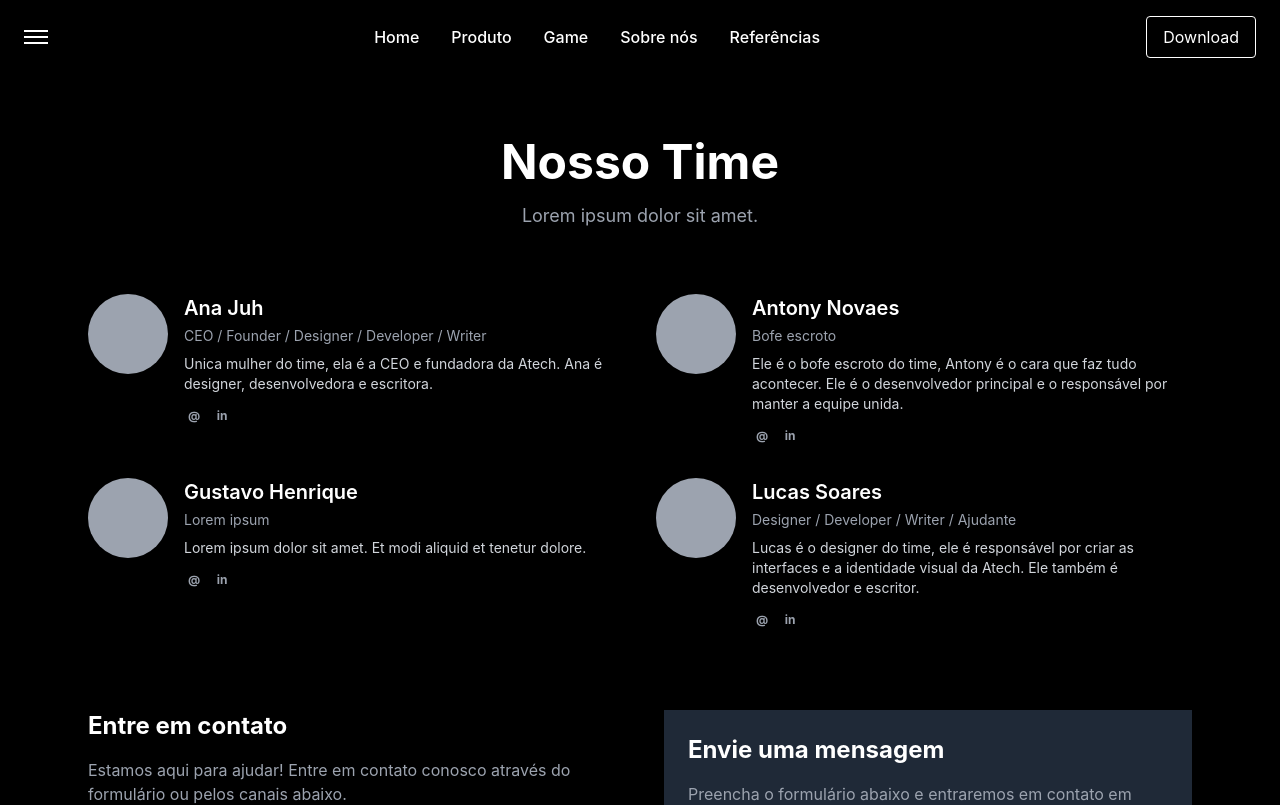
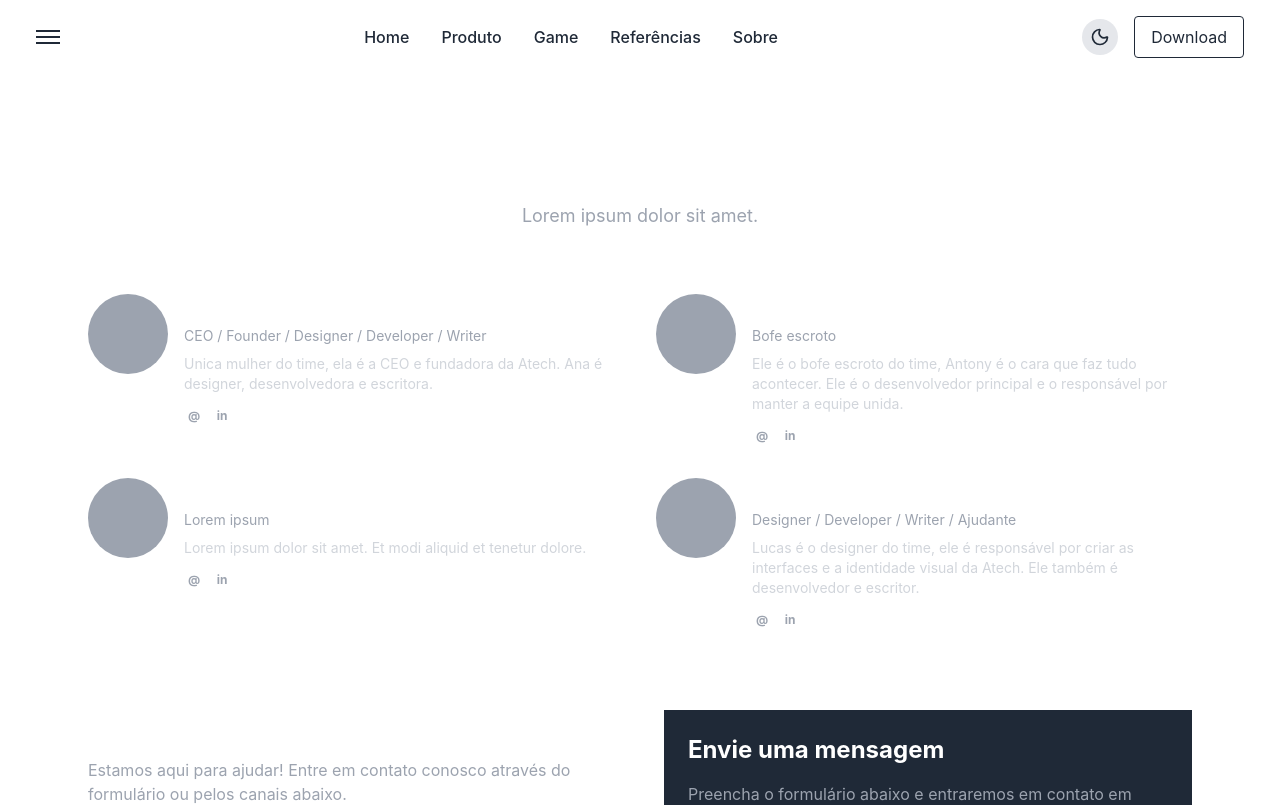
Before and after one commit to MasterMinado/TCC-PROJETO-SITE, a React (Vite) app: page /sobre in a window 1280 px wide. Shown: the top 805 px of the page. Built offline with nearby package versions, Linux system fonts and the light colour scheme.

Commit message:
Tentativa de um Botão claro e escuro.

```diff
--- a/package.json
+++ b/package.json
@@ -10,9 +10,9 @@
   },
   "dependencies": {
     "lucide-react": "^0.539.0",
-    "react": "^18.2.0",
-    "react-dom": "^18.2.0",
-    "react-router-dom": "^6.8.1"
+    "react": "^18.3.1",
+    "react-dom": "^18.3.1",
+    "react-router-dom": "^6.30.1"
   },
   "devDependencies": {
     "@vitejs/plugin-react": "^3.1.0",
--- a/src/components/Header.jsx
+++ b/src/components/Header.jsx
@@ -1,38 +1,83 @@
+"use client"
+
 import { Link } from "react-router-dom"
+import { useTheme } from "../contexts/ThemeContext"
+import { Sun, Moon } from "lucide-react"
 
 export function Header() {
+  const { isDark, toggleTheme } = useTheme()
+
   return (
-    <header className="w-full px-6 py-4 flex items-center justify-between relative z-20">
+    <header className={`w-full px-9 py-4 flex items-center justify-between relative z-20 ${
+      isDark ? "bg-gray-900" : "bg-white" }`}
+>
       {/* Menu hamburger */}
       <div className="flex flex-col gap-1 cursor-pointer group">
-        <div className="w-6 h-0.5 bg-white transition-all group-hover:bg-orange-500"></div>
-        <div className="w-6 h-0.5 bg-white transition-all group-hover:bg-orange-500"></div>
-        <div className="w-6 h-0.5 bg-white transition-all group-hover:bg-orange-500"></div>
+        <div
+          className={`w-6 h-0.5 transition-all group-hover:bg-orange-500 ${isDark ? "bg-white" : "bg-gray-800"}`}
+        ></div>
+        <div
+          className={`w-6 h-0.5 transition-all group-hover:bg-orange-500 ${isDark ? "bg-white" : "bg-gray-800"}`}
+        ></div>
+        <div
+          className={`w-6 h-0.5 transition-all group-hover:bg-orange-500 ${isDark ? "bg-white" : "bg-gray-800"}`}
+        ></div>
       </div>
 
       {/* Navigation */}
       <nav className="hidden md:flex items-center gap-8">
-        <Link to="/" className="text-white hover:text-orange-500 transition-colors font-medium">
+        <Link
+          to="/"
+          className={`hover:text-orange-500 transition-colors font-medium ${isDark ? "text-white" : "text-gray-800"}`}
+        >
           Home
         </Link>
-        <Link to="/produto" className="text-white hover:text-orange-500 transition-colors font-medium">
+        <Link
+          to="/produtos"
+          className={`hover:text-orange-500 transition-colors font-medium ${isDark ? "text-white" : "text-gray-800"}`}
+        >
           Produto
         </Link>
-        <Link to="/game" className="text-white hover:text-orange-500 transition-colors font-medium">
+        <Link
+          to="/game"
+          className={`hover:text-orange-500 transition-colors font-medium ${isDark ? "text-white" : "text-gray-800"}`}
+        >
           Game
         </Link>
-        <Link to="/sobre" className="text-white hover:text-orange-500 transition-colors font-medium">
-          Sobre nós
+        <Link
+          to="/refer"
+          className={`hover:text-orange-500 transition-colors font-medium ${isDark ? "text-white" : "text-gray-800"}`}
+        >
+          Referências
         </Link>
-        <Link to="/refer" className="text-white hover:text-orange-500 transition-colors font-medium">
-          Referências
+        <Link
+          to="/sobre"
+          className={`hover:text-orange-500 transition-colors font-medium ${isDark ? "text-white" : "text-gray-800"}`}
+        >
+          Sobre
         </Link>
       </nav>
 
-      {/* Download button */}
-      <button className="border border-white text-white hover:bg-orange-500 hover:border-orange-500 transition-all duration-300 bg-transparent px-4 py-2 rounded">
-        Download
-      </button>
+      {/* Theme toggle and Download button */}
+      <div className="flex items-center gap-4">
+        <button
+          onClick={toggleTheme}
+          className={`p-2 rounded-full transition-all duration-300 hover:bg-orange-500 ${
+            isDark ? "bg-gray-800 text-white" : "bg-gray-200 text-gray-800"
+          }`}
+          aria-label="Toggle theme"
+        >
+          {isDark ? <Sun size={20} /> : <Moon size={20} />}
+        </button>
+
+        <button
+          className={`border hover:bg-orange-500 hover:border-orange-500 transition-all duration-300 bg-transparent px-4 py-2 rounded ${
+            isDark ? "border-white text-white" : "border-gray-800 text-gray-800"
+          }`}
+        >
+          Download
+        </button>
+      </div>
     </header>
   )
 }
--- a/src/components/ReferenciasSection.jsx
+++ b/src/components/ReferenciasSection.jsx
@@ -2,6 +2,7 @@
 
 import { useState } from "react"
 import { ChevronLeft, ChevronRight, ExternalLink } from "lucide-react"
+import { useTheme } from "../contexts/ThemeContext"
 
 const referencias = [
   {
@@ -39,6 +40,7 @@ const referencias = [
 ]
 
 export function ReferenciasSection() {
+  const { isDark } = useTheme()
   const [currentIndex, setCurrentIndex] = useState(0)
   const [isAnimating, setIsAnimating] = useState(false)
 
@@ -75,7 +77,7 @@ export function ReferenciasSection() {
     <div className="min-h-screen bg-gray-1000 flex flex-col justify-center px-4">
       <div className="text-center mb-12">
         <h1 className="text-6xl font-bold text-white mb-4">
-          <span className="text-orange-500">Refer</span>ências<span className="text-orange-500">.</span>
+          <span className="text-orange-500">Refer</span><span className={`${isDark ? "bg-white-500 text-white" : "bg-black-900 text-gray-800"}`}>ências</span>
         </h1>
         <div className="flex justify-center space-x-1 text-orange-500 text-lg">
           <span>⠠⠗⠑⠋⠑⠗⠮⠝⠉⠊⠁⠎</span>
@@ -88,7 +90,7 @@ export function ReferenciasSection() {
           <button
             onClick={prevReferencia}
             disabled={isAnimating}
-            className="p-4 text-white hover:text-orange-500 transition-colors duration-200 disabled:opacity-50 flex-shrink-0"
+            className={`p-4 text-white hover:text-orange-500 transition-colors duration-200 disabled:opacity-50 flex-shrink-0`}
           >
             <ChevronLeft size={40} />
           </button>
--- /dev/null
+++ b/src/contexts/ThemeContext.jsx
@@ -0,0 +1,38 @@
+"use client"
+
+import { createContext, useContext, useState, useEffect } from "react"
+
+const ThemeContext = createContext()
+
+export function ThemeProvider({ children }) {
+  const [isDark, setIsDark] = useState(true)
+
+  useEffect(() => {
+    const savedTheme = localStorage.getItem("theme")
+    if (savedTheme) {
+      setIsDark(savedTheme === "dark")
+    } else {
+      localStorage.setItem("theme", "light") // padrão
+    }
+  }, [])
+
+  const toggleTheme = () => {
+    const newTheme = !isDark
+    setIsDark(newTheme)
+    localStorage.setItem("theme", newTheme ? "dark" : "light")
+  }
+
+  return (
+    <ThemeContext.Provider value={{ isDark, toggleTheme }}>
+      <div className={isDark ? "dark" : "light"}>{children}</div>
+    </ThemeContext.Provider>
+  )
+}
+
+export const useTheme = () => {
+  const context = useContext(ThemeContext)
+  if (!context) {
+    throw new Error("useTheme must be used within ThemeProvider")
+  }
+  return context
+}
--- a/src/main.jsx
+++ b/src/main.jsx
@@ -1,13 +1,16 @@
 import React from "react"
 import ReactDOM from "react-dom/client"
 import { BrowserRouter } from "react-router-dom"
-import { AppRoutes }from "./routes/AppRoutes"
+import { ThemeProvider } from "./contexts/ThemeContext"
+import { AppRoutes } from "./routes/AppRoutes"
 import "./index.css"
 
 ReactDOM.createRoot(document.getElementById("root")).render(
   <React.StrictMode>
     <BrowserRouter>
-      <AppRoutes />
+      <ThemeProvider>
+        <AppRoutes />
+      </ThemeProvider>
     </BrowserRouter>
   </React.StrictMode>,
 )
--- a/src/pages/Game.jsx
+++ b/src/pages/Game.jsx
@@ -1,13 +1,21 @@
+"use client"
+
 import { Header } from "../components/Header"
+import { GameSection } from "../components/GameSection"
 import { AnimatedBackground } from "../components/AnimatedBackground"
-import { GameSection } from "../components/GameSection"
+import { useTheme } from "../contexts/ThemeContext"
 
 export function Game() {
+  const { isDark } = useTheme()
+
   return (
-    <div className="min-h-screen bg-zinc-950 text-white relative overflow-hidden">
+    <div
+      className={`min-h-screen relative overflow-hidden transition-colors duration-300 ${
+        isDark ? "bg-zinc-950 text-white" : "bg-gray-50 text-gray-900"
+      }`}
+    >
       <AnimatedBackground />
       <div className="relative z-10">
-        <Header />
         <GameSection />
       </div>
     </div>
--- a/src/pages/Home.jsx
+++ b/src/pages/Home.jsx
@@ -1,14 +1,21 @@
-import { Header } from "../components/Header"
+"use client"
+
 import { HeroSection } from "../components/HeroSection"
 import { AnimatedBackground } from "../components/AnimatedBackground"
 import { HomeContent } from "../components/HomeContent"
+import { useTheme } from "../contexts/ThemeContext"
 
 export function Home() {
+  const { isDark } = useTheme()
+
   return (
-    <div className="min-h-screen bg-zinc-950 text-white relative overflow-hidden">
+    <div
+      className={`min-h-screen relative overflow-hidden transition-colors duration-300 ${
+        isDark ? "bg-zinc-950 text-white" : "bg-gray-50 text-gray-900"
+      }`}
+    >
       <AnimatedBackground />
       <div className="relative z-10">
-        <Header />
         <HeroSection />
         <HomeContent />
       </div>
--- a/src/pages/Produtos.jsx
+++ b/src/pages/Produtos.jsx
@@ -1,10 +1,18 @@
-import { Header } from "../components/Header"
-import { ProdutoSection } from "../components/ProdutoSection"
+"use client"
+
+import {Header} from "../components/Header"
+import {ProdutoSection} from "../components/ProdutoSection"
+import { useTheme } from "../contexts/ThemeContext"
 
 export function Produtos() {
+  const { isDark } = useTheme()
+
   return (
-    <div className="min-h-screen bg-gray-900">
-      <Header />
+    <div
+      className={`min-h-screen transition-colors duration-300 ${
+        isDark ? "bg-gray-900 text-white" : "bg-gray-100 text-gray-900"
+      }`}
+    >
       <ProdutoSection />
     </div>
   )
--- a/src/pages/Refer.jsx
+++ b/src/pages/Refer.jsx
@@ -1,10 +1,18 @@
-import { Header } from "../components/Header";
-import { ReferenciasSection } from "../components/ReferenciasSection";
+"use client"
+
+import {Header} from "../components/Header"
+import {ReferenciasSection} from "../components/ReferenciasSection"
+import { useTheme } from "../contexts/ThemeContext"
 
 export function Refer() {
+  const { isDark } = useTheme()
+
   return (
-    <div className="min-h-screen bg-black text-white">
-      <Header />
+    <div
+      className={`min-h-screen transition-colors duration-300 ${
+        isDark ? "bg-gray-900 text-white" : "bg-gray-100 text-gray-900"
+      }`}
+    >
       <ReferenciasSection />
     </div>
   )
--- a/src/pages/Sobre.jsx
+++ b/src/pages/Sobre.jsx
@@ -1,11 +1,18 @@
-import { Header } from "../components/Header";
-import { AnimatedBackground } from "../components/AnimatedBackground";
-import { SobreSection } from "../components/SobreSection";
+"use client"
+
+import {Header} from "../components/Header"
+import {SobreSection} from "../components/SobreSection"
+import { useTheme } from "../contexts/ThemeContext"
 
 export function Sobre() {
+  const { isDark } = useTheme()
+
   return (
-    <div className="min-h-screen bg-black text-white">
-      <Header />
+    <div
+      className={`min-h-screen transition-colors duration-300 ${
+        isDark ? "bg-black text-white" : "bg-white text-gray-900"
+      }`}
+    >
       <SobreSection />
     </div>
   )
--- a/src/routes/AppRoutes.jsx
+++ b/src/routes/AppRoutes.jsx
@@ -1,18 +1,26 @@
+
+"use client"
+
 import { Routes, Route } from "react-router-dom"
-import { Home } from "../pages/Home"
-import { Produtos } from "../pages/Produtos"
-import { Game } from "../pages/Game"
-import { Sobre } from "../pages/Sobre"
-import { Refer } from "../pages/Refer"
+import { useState } from "react"
+import {Header} from "../components/Header"
+import {Home} from "../pages/Home"
+import {Game} from "../pages/Game"
+import {Sobre} from "../pages/Sobre"
+import {Produtos} from "../pages/Produtos"
+import {Refer} from "../pages/Refer"
 
 export function AppRoutes() {
   return (
-    <Routes>
-      <Route path="/" element={<Home />} />
-      <Route path="/produto" element={<Produtos />} />
-      <Route path="/game" element={<Game />} />
-      <Route path="/sobre" element={<Sobre />} />
-      <Route path="/refer" element={<Refer />} />
-    </Routes>
+    <div className="min-h-screen">
+      <Header />
+      <Routes>
+        <Route path="/" element={<Home />} />
+        <Route path="/produtos" element={<Produtos />} />
+        <Route path="/game" element={<Game />} />
+        <Route path="/refer" element={<Refer />} />
+        <Route path="/sobre" element={<Sobre />} />
+      </Routes>
+    </div>
   )
 }
```
Also changed, not shown: 1 other file (tests, documents, lock files or other folders).
